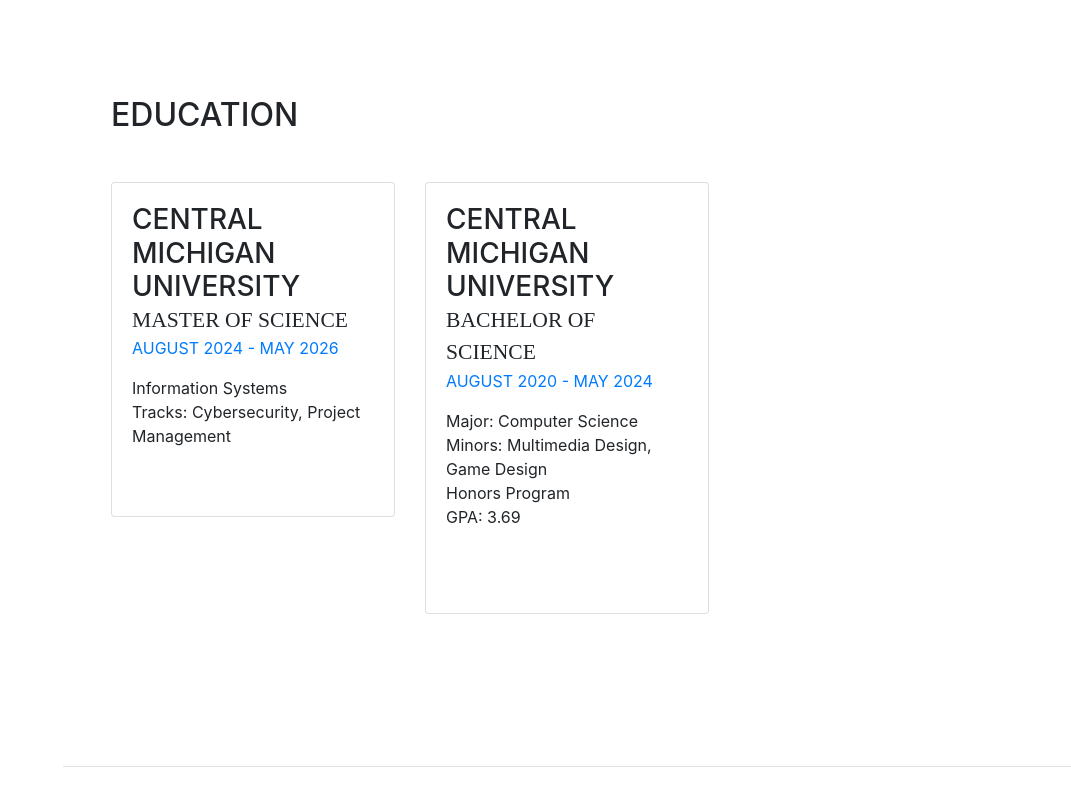
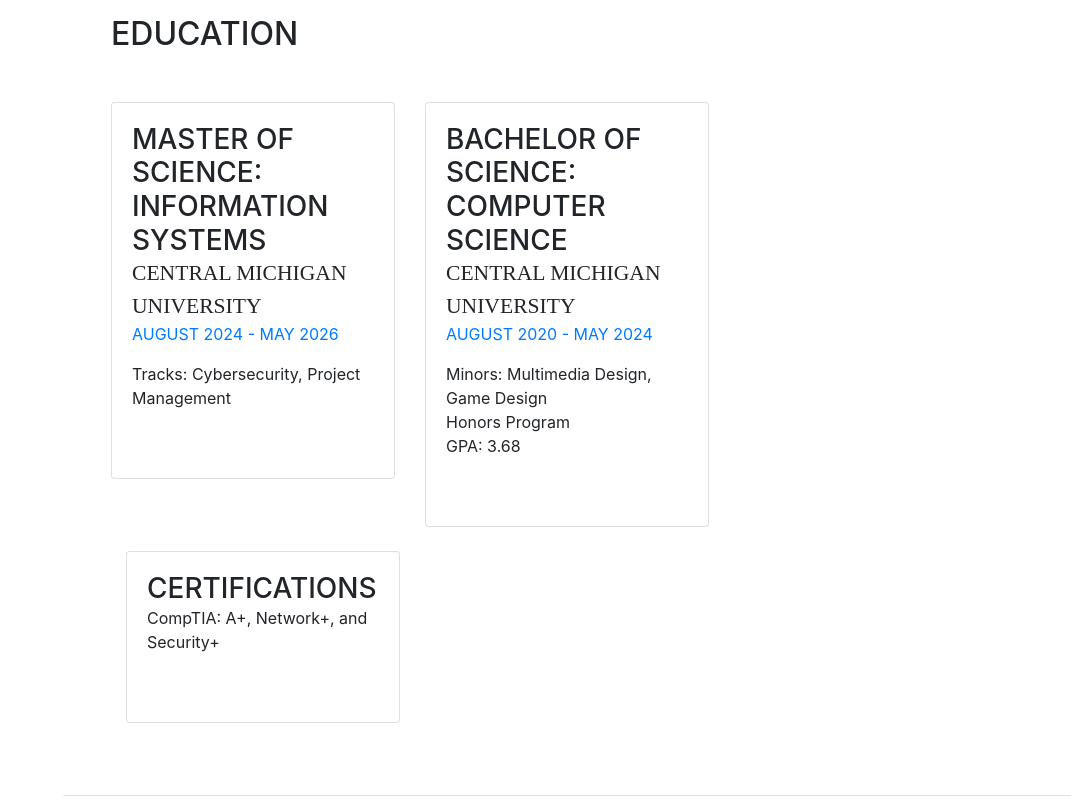
Before and after one commit to ajchambers/portfolio, a website with bundled scripts: page index.html in a window 1280 px wide. Shown: the part 1800-2600 px from the top of the page, without its empty margins (209-1280 px from the left). Built offline with nearby package versions, Linux system fonts and the light colour scheme; a web font is replaced by a local one.

Commit message:
info update and remove hobby descriptions

```diff
--- a/index.html
+++ b/index.html
@@ -157,10 +157,9 @@
               <div class="card-body">
                 <div class="resume-item mb-5 d-flex justify-content-between">
                   <div>
-                    <h3 class="mb-0">Central Michigan University</h3>
-                    <div class="subheading ">Master of Science</div>
+                    <h3 class="mb-0">Master of Science: Information Systems</h3>
+                    <div class="subheading ">Central Michigan University</div>
                     <div class="text-primary mb-3"> AUGUST 2024 - MAY 2026 </div>
-                    <div>Information Systems</div>
                     <div>Tracks: Cybersecurity, Project Management</div>
                   </div>
                 </div>
@@ -173,19 +172,32 @@
               <div class="card-body">
                 <div class="resume-item mb-5 d-flex justify-content-between">
                   <div>
-                    <h3 class="mb-0">Central Michigan University</h3>
-                    <div class="subheading ">Bachelor of Science</div>
+                    <h3 class="mb-0">Bachelor of Science: Computer Science</h3>
+                    <div class="subheading ">Central Michigan University</div>
                     <div class="text-primary mb-3"> AUGUST 2020 - MAY 2024 </div>
-                    <div>Major: Computer Science</div>
                     <div>Minors: Multimedia Design, Game Design</div>
                     <div>Honors Program</div>
-                    <p>GPA: 3.69</p>
+                    <div>GPA: 3.68</div>
                   </div>
                 </div>
               </div>
             </div>
           </div>
         </div>
+        </div>
+
+        <div class="col-md-4 mb-4">
+          <div class="card">
+            <div class="card-body">
+              <div class="resume-item mb-5 d-flex justify-content-between">
+                <div>
+                  <h3 class="mb-0">Certifications</h3>
+                  <div> </div>
+                  <div>CompTIA: A+, Network+, and Security+</div>
+                </div>
+              </div>
+            </div>
+          </div>
         </div>
       </section>
 
@@ -338,7 +350,7 @@
                 <!-- <img class="card-img-top" src="img/fastigium_screenshot.png" alt="Screenshot of Fastigium"> -->
                 <div class="card-body">
                   <h5 class="card-title">Music Theory</h5>
-                  <p class="card-text">I love the mathematical part of music theory. It features a lot of discrete math, which is something it shares with computer science. My main instrument is the piano, which I have been playing since 2017. One day, I want to be in a band. </p>
+                  <!-- <p class="card-text">I love the mathematical part of music theory. It features a lot of discrete math, which is something it shares with computer science. My main instrument is the piano, which I have been playing since 2017. One day, I want to be in a band. </p> -->
                 </div>
               </div>
             </div>
@@ -348,7 +360,7 @@
                 <!-- <img class="card-img-top" src="img/fastigium_screenshot.png" alt="Screenshot of Fastigium"> -->
                 <div class="card-body">
                   <h5 class="card-title">Visual Arts</h5>
-                  <p class="card-text">I have been studying illustration since 2013. Throughout my education, it has always been a huge asset to be fluent in the language of visual design. I chose my minors to be multimedia design and game design because the courses would cover integrating computer science concepts and visual arts.</p>
+                  <!-- <p class="card-text">I have been studying illustration since 2013. Throughout my education, it has always been a huge asset to be fluent in the language of visual design. I chose my minors to be multimedia design and game design because the courses would cover integrating computer science concepts and visual arts.</p> -->
                 </div>
               </div>
             </div>
```
